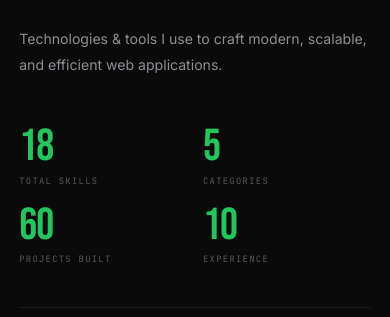
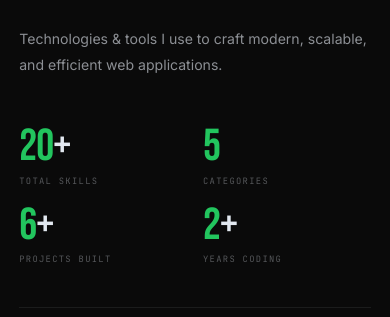
Before and after one commit to Shivam774705/new_portfolio, a React (Vite) app in the folder port/: page / in a window 390 px wide. Shown: the part 3860-4177 px from the top of the page. Built offline with nearby package versions, Linux system fonts and the light colour scheme; the HTML template or start-up script is replaced by a standard one.

Commit message:
made portfolio responsive

```diff
--- a/port/src/components/Skills.jsx
+++ b/port/src/components/Skills.jsx
@@ -15,7 +15,7 @@ const Skills = () => {
             <div className="skills-counters will-fade">
               <div className="sk-counter">
                 <div className="sk-counter-num">
-                  <span>18</span>
+                  <span>20</span>+
                 </div>
                 <div className="sk-counter-label">Total Skills</div>
               </div>
@@ -27,17 +27,15 @@ const Skills = () => {
               </div>
               <div className="sk-counter">
                 <div className="sk-counter-num">
-                  <span>6</span>
-                  <span style={{ color: 'var(--orange)' }}>+</span>
+                  <span>6</span>+
                 </div>
                 <div className="sk-counter-label">Projects Built</div>
               </div>
               <div className="sk-counter">
                 <div className="sk-counter-num">
-                  <span>1</span>
-                  <span style={{ color: 'var(--orange)' }}>yr</span>
+                  <span>2</span>+
                 </div>
-                <div className="sk-counter-label">Experience</div>
+                <div className="sk-counter-label">Years Coding</div>
               </div>
             </div>
           </div>
```
